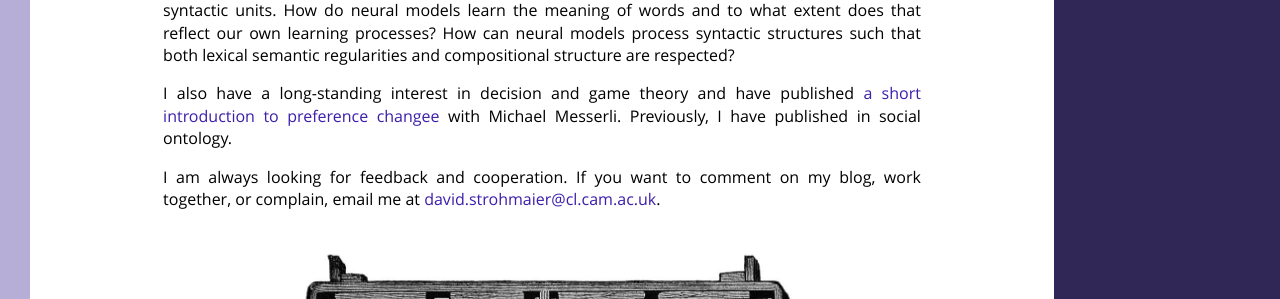
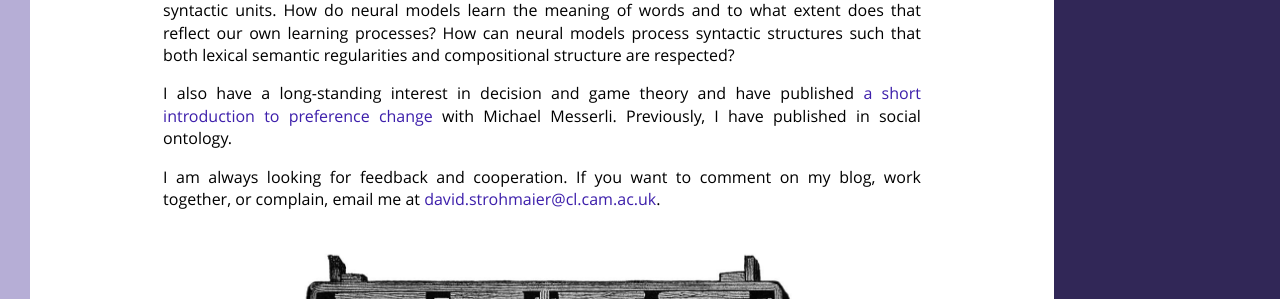
Before and after one commit to dstrohmaier/dstrohmaier.github.io, a Jekyll site: the page built from index.html, in a window 1280 px wide and 900 px high. Shown: the part 338-637 px from the top of the window. Built offline with Jekyll 4.4.1, drawn with Linux system fonts in a browser that asks for light colours.

Commit message:
fixed typo

```diff
--- a/index.html
+++ b/index.html
@@ -10,7 +10,7 @@ updated: 2026-01-10 13:00:09 +0000
 
 <p>My research applies machine/deep learning to lexical semantic rules and their integration into syntactic units. How do neural models learn the meaning of words and to what extent does that reflect our own learning processes? How can neural models process syntactic structures such that both lexical semantic regularities and compositional structure are respected?</p>
 
-<p>I also have a long-standing interest in decision and game theory and have published <a href="https://doi.org/10.1017/9781009181860">a short introduction to preference changee</a> with Michael Messerli. Previously, I have published in social ontology.</p>
+<p>I also have a long-standing interest in decision and game theory and have published <a href="https://doi.org/10.1017/9781009181860">a short introduction to preference change</a> with Michael Messerli. Previously, I have published in social ontology.</p>
 
 <p>I am always looking for feedback and cooperation. If you want to comment on my blog, work together, or complain, email me at <a href="mailto:{{site.email}}">{{ site.email }}</a>.</p>
 
```
Also changed, not shown: other parts of index.html (+1 -1 lines).
